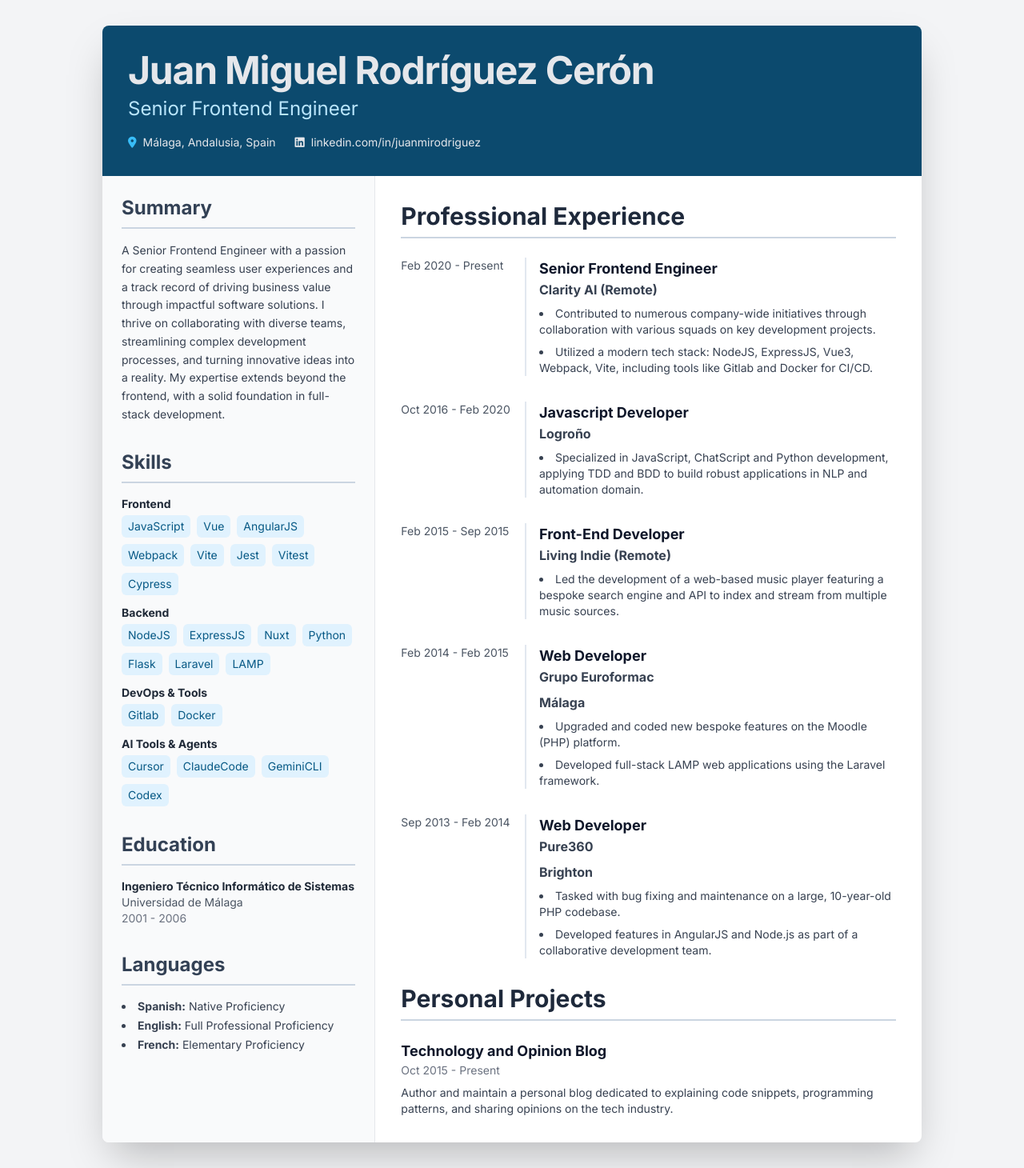
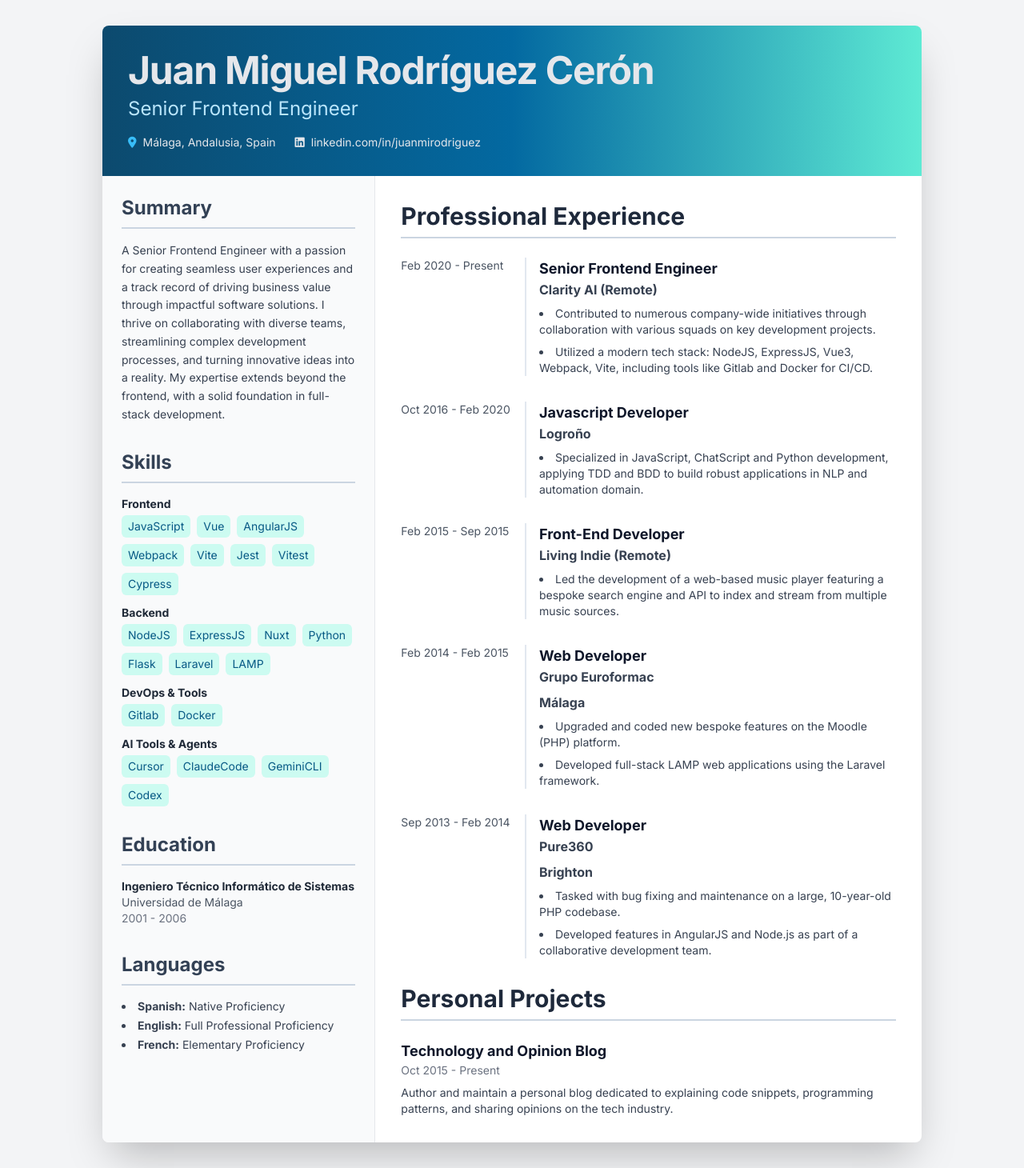
Before and after one commit to juanmirod/juanmirod.github.io, a Jekyll site: the page public/cv.html, which Jekyll copies as it is, in a window 1280 px wide. Shown: the whole page at 80% size. Built offline with Jekyll 4.4.1, drawn with Linux system fonts in a browser that asks for light colours; nearby versions of some CDN libraries.

Commit message:
Small style improvements  to cv

```diff
--- a/public/cv.html
+++ b/public/cv.html
@@ -3,6 +3,7 @@
 <head>
     <meta charset="UTF-8">
     <meta name="viewport" content="width=device-width, initial-scale=1.0">
+    <meta name="description" content="Curriculum Vitae of Juan Miguel Rodríguez Cerón, Senior Frontend Engineer based in Málaga, Spain. Experienced in frontend and full-stack development, passionate about user experience and impactful software solutions.">
     <title>Juan Miguel Rodríguez Cerón - CV</title>
     <script src="https://cdn.tailwindcss.com"></script>
     <link rel="stylesheet" href="https://cdnjs.cloudflare.com/ajax/libs/font-awesome/6.5.1/css/all.min.css">
@@ -43,7 +44,7 @@
 <body class="bg-gray-100 p-4 sm:p-8">
     <div class="cv-container max-w-5xl mx-auto bg-white shadow-2xl rounded-lg overflow-hidden">
         <!-- Header Section -->
-        <header class="bg-sky-900 text-gray-200 p-8 text-center md:text-left">
+    <header class="bg-gradient-to-r from-sky-900 via-sky-700 to-teal-300 text-gray-200 p-8 text-center md:text-left">
             <h1 class="text-4xl md:text-5xl font-bold tracking-tight">Juan Miguel Rodríguez Cerón</h1>
             <p class="text-xl md:text-2xl text-sky-200 mt-2">Senior Frontend Engineer</p>
             <div class="flex flex-col md:flex-row justify-center md:justify-start items-center space-y-2 md:space-y-0 md:space-x-6 mt-4 text-sm text-white-400">
@@ -77,42 +78,42 @@
                         <div>
                             <h3 class="font-semibold text-gray-800 mb-1">Frontend</h3>
                             <div class="flex flex-wrap gap-2">
-                                <span class="bg-sky-100 text-sky-800 px-2 py-1 rounded-md hover:bg-sky-200 transition-colors">JavaScript</span>
-                                <span class="bg-sky-100 text-sky-800 px-2 py-1 rounded-md hover:bg-sky-200 transition-colors">Vue</span>
-                                <span class="bg-sky-100 text-sky-800 px-2 py-1 rounded-md hover:bg-sky-200 transition-colors">AngularJS</span>
-                                <span class="bg-sky-100 text-sky-800 px-2 py-1 rounded-md hover:bg-sky-200 transition-colors">Webpack</span>
-                                <span class="bg-sky-100 text-sky-800 px-2 py-1 rounded-md hover:bg-sky-200 transition-colors">Vite</span>
-                                <span class="bg-sky-100 text-sky-800 px-2 py-1 rounded-md hover:bg-sky-200 transition-colors">Jest</span>
-                                <span class="bg-sky-100 text-sky-800 px-2 py-1 rounded-md hover:bg-sky-200 transition-colors">Vitest</span>
-                                <span class="bg-sky-100 text-sky-800 px-2 py-1 rounded-md hover:bg-sky-200 transition-colors">Cypress</span>
+                                <span class="bg-teal-100 text-sky-800 px-2 py-1 rounded-md hover:bg-teal-200 transition-colors">JavaScript</span>
+                                <span class="bg-teal-100 text-sky-800 px-2 py-1 rounded-md hover:bg-teal-200 transition-colors">Vue</span>
+                                <span class="bg-teal-100 text-sky-800 px-2 py-1 rounded-md hover:bg-teal-200 transition-colors">AngularJS</span>
+                                <span class="bg-teal-100 text-sky-800 px-2 py-1 rounded-md hover:bg-teal-200 transition-colors">Webpack</span>
+                                <span class="bg-teal-100 text-sky-800 px-2 py-1 rounded-md hover:bg-teal-200 transition-colors">Vite</span>
+                                <span class="bg-teal-100 text-sky-800 px-2 py-1 rounded-md hover:bg-teal-200 transition-colors">Jest</span>
+                                <span class="bg-teal-100 text-sky-800 px-2 py-1 rounded-md hover:bg-teal-200 transition-colors">Vitest</span>
+                                <span class="bg-teal-100 text-sky-800 px-2 py-1 rounded-md hover:bg-teal-200 transition-colors">Cypress</span>
                             </div>
                         </div>
                         <div>
                             <h3 class="font-semibold text-gray-800 mb-1">Backend</h3>
                              <div class="flex flex-wrap gap-2">
-                                <span class="bg-sky-100 text-sky-800 px-2 py-1 rounded-md hover:bg-sky-200 transition-colors">NodeJS</span>
-                                <span class="bg-sky-100 text-sky-800 px-2 py-1 rounded-md hover:bg-sky-200 transition-colors">ExpressJS</span>
-                                <span class="bg-sky-100 text-sky-800 px-2 py-1 rounded-md hover:bg-sky-200 transition-colors">Nuxt</span>
-                                <span class="bg-sky-100 text-sky-800 px-2 py-1 rounded-md hover:bg-sky-200 transition-colors">Python</span>
-                                <span class="bg-sky-100 text-sky-800 px-2 py-1 rounded-md hover:bg-sky-200 transition-colors">Flask</span>
-                                <span class="bg-sky-100 text-sky-800 px-2 py-1 rounded-md hover:bg-sky-200 transition-colors">Laravel</span>
-                                <span class="bg-sky-100 text-sky-800 px-2 py-1 rounded-md hover:bg-sky-200 transition-colors">LAMP</span>
+                                <span class="bg-teal-100 text-sky-800 px-2 py-1 rounded-md hover:bg-teal-200 transition-colors">NodeJS</span>
+                                <span class="bg-teal-100 text-sky-800 px-2 py-1 rounded-md hover:bg-teal-200 transition-colors">ExpressJS</span>
+                                <span class="bg-teal-100 text-sky-800 px-2 py-1 rounded-md hover:bg-teal-200 transition-colors">Nuxt</span>
+                                <span class="bg-teal-100 text-sky-800 px-2 py-1 rounded-md hover:bg-teal-200 transition-colors">Python</span>
+                                <span class="bg-teal-100 text-sky-800 px-2 py-1 rounded-md hover:bg-teal-200 transition-colors">Flask</span>
+                                <span class="bg-teal-100 text-sky-800 px-2 py-1 rounded-md hover:bg-teal-200 transition-colors">Laravel</span>
+                                <span class="bg-teal-100 text-sky-800 px-2 py-1 rounded-md hover:bg-teal-200 transition-colors">LAMP</span>
                             </div>
                         </div>
                         <div>
                             <h3 class="font-semibold text-gray-800 mb-1">DevOps & Tools</h3>
                              <div class="flex flex-wrap gap-2">
-                                <span class="bg-sky-100 text-sky-800 px-2 py-1 rounded-md hover:bg-sky-200 transition-colors">Gitlab</span>
-                                <span class="bg-sky-100 text-sky-800 px-2 py-1 rounded-md hover:bg-sky-200 transition-colors">Docker</span>
+                                <span class="bg-teal-100 text-sky-800 px-2 py-1 rounded-md hover:bg-teal-200 transition-colors">Gitlab</span>
+                                <span class="bg-teal-100 text-sky-800 px-2 py-1 rounded-md hover:bg-teal-200 transition-colors">Docker</span>
                             </div>
                         </div>
                          <div>
                             <h3 class="font-semibold text-gray-800 mb-1">AI Tools & Agents</h3>
                              <div class="flex flex-wrap gap-2">
-                                <span class="bg-sky-100 text-sky-800 px-2 py-1 rounded-md hover:bg-sky-200 transition-colors">Cursor</span>
-                                <span class="bg-sky-100 text-sky-800 px-2 py-1 rounded-md hover:bg-sky-200 transition-colors">ClaudeCode</span>
-                                <span class="bg-sky-100 text-sky-800 px-2 py-1 rounded-md hover:bg-sky-200 transition-colors">GeminiCLI</span>
-                                <span class="bg-sky-100 text-sky-800 px-2 py-1 rounded-md hover:bg-sky-200 transition-colors">Codex</span>
+                                <span class="bg-teal-100 text-sky-800 px-2 py-1 rounded-md hover:bg-teal-200 transition-colors">Cursor</span>
+                                <span class="bg-teal-100 text-sky-800 px-2 py-1 rounded-md hover:bg-teal-200 transition-colors">ClaudeCode</span>
+                                <span class="bg-teal-100 text-sky-800 px-2 py-1 rounded-md hover:bg-teal-200 transition-colors">GeminiCLI</span>
+                                <span class="bg-teal-100 text-sky-800 px-2 py-1 rounded-md hover:bg-teal-200 transition-colors">Codex</span>
                             </div>
                         </div>
                     </div>
```
